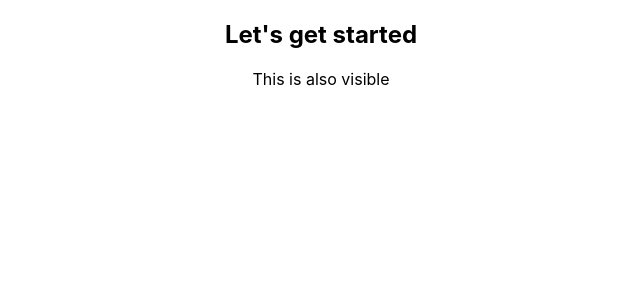
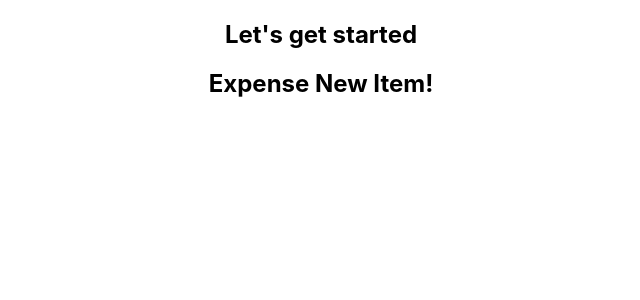
Before and after one commit to vicentefiorito/expenseTracker, a React (Create React App) app: page / in a window 1280 px wide. Shown: the top 300 px of the page, without its empty margins (319-959 px from the left). Built offline with nearby package versions, Linux system fonts and the light colour scheme.

Commit message:
added the ExpenseItem component into App.js

```diff
--- a/src/App.js
+++ b/src/App.js
@@ -1,13 +1,15 @@
 import logo from './logo.svg';
 import './App.css';
+import ExpenseItem from './components/ExpenseItem';
 
 function App() {
   return (
     <div className="App">
      <h2>Let's get started</h2>
-     <p>This is also visible</p>
+    <ExpenseItem></ExpenseItem>
     </div>
   );
+
 }
 
 export default App;
--- a/src/components/ExpenseItem.js
+++ b/src/components/ExpenseItem.js
@@ -4,3 +4,5 @@
 function ExpenseItem() {
     return <h2>Expense New Item!</h2>
 }
+
+export default ExpenseItem;
```
